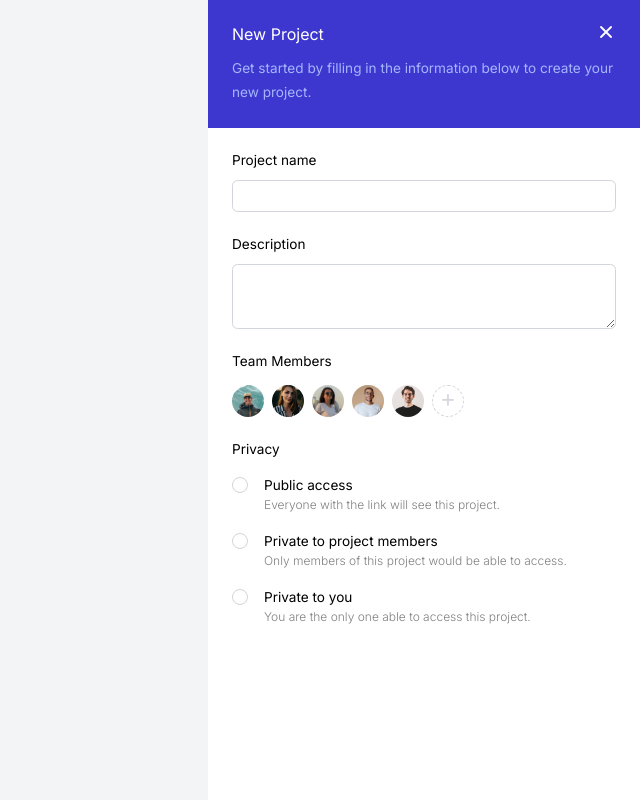
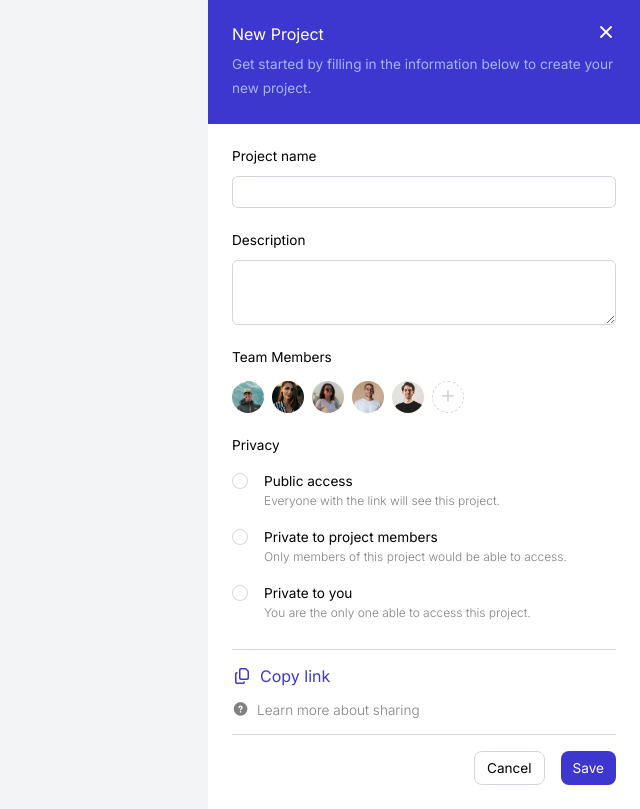
Before and after one commit to iamalabisunday/drawers, a plain HTML site: page index.html in a window 1280 px wide. Shown: the whole page, without its empty margins (640-1280 px from the left). Drawn offline with Linux system fonts and the light colour scheme.

Commit message:
first commit

```diff
--- a/index.html
+++ b/index.html
@@ -92,6 +92,25 @@
                 </div>
               </div>
                </form>
+               <!-- ////////////////////////////// -->
+               <div class="link-btn-container">
+                <!-- Link learn more section -->
+                <div class="link-learnmore">
+                  <div class="copy-link-section">
+                    <i class="fa-regular fa-copy"></i>
+                    <a href="#" class="copy-link">Copy link</a>
+                  </div>
+                  <div class="learn-more-section">
+                    <i class="fa-solid fa-circle-question"></i>
+                    <p>Learn more about sharing</p>
+                  </div>
+                </div>
+                <!-- Button section -->
+                 <div class="btn-section">
+                  <button class="cancel-btn">Cancel</button>
+                  <button class="save-btn">Save</button>
+                 </div>
+               </div>
               </div>
           </div>
         </div>
--- a/styles.css
+++ b/styles.css
@@ -18,21 +18,24 @@
 
 .container {
   width: 100%;
-  height: 100vh;
+  height: 100%;
   background-color: var(--background-color);
+  overflow: auto;
 }
 
 .drawer {
   width: 100%;
-  height: 100vh;
+  min-height: 100vh;
   display: flex;
   justify-content: flex-end;
 }
 
 .drawer-content {
   width: 27rem;
-  height: 100vh;
+  min-height: 100%;
   background-color: var(--contentBg-color);
+  display: flex;
+  flex-direction: column;
 }
 
 .drawer-header {
@@ -42,7 +45,8 @@
   background-color: var(--primary-color);
   display: flex;
   flex-direction: column;
-  row-gap: 0.75rem;
+  row-gap: 0.5rem;
+  flex-shrink: 0; /* don't shrink header */
 }
 
 .drawer-header-title {
@@ -63,10 +67,12 @@
 /* Body Section */
 .drawer-body {
   width: 100%;
+  height: 100%;
   padding: 1.5rem;
   display: flex;
   flex-direction: column;
   row-gap: 1.5rem;
+  flex: 1; /* take available space */
 }
 
 .project {
@@ -185,3 +191,93 @@
 .inputRadio:checked {
   border: 6px solid var(--primary-color);
 }
+
+/* link and btn section */
+.link-btn-container {
+  width: 100%;
+  height: 100%;
+  display: flex;
+  flex-direction: column;
+  justify-items: space-between;
+}
+
+/* Link Learn More */
+.link-learnmore {
+  width: 100%;
+  height: 100%;
+  border-top: 1px solid var(--terturay-color);
+  padding-top: 1rem;
+  display: flex;
+  flex-direction: column;
+  row-gap: 1rem;
+}
+
+.copy-link-section {
+  display: flex;
+  column-gap: 0.5rem;
+  align-items: center;
+  font-size: 0.85;
+  cursor: pointer;
+  color: var(--primary-color);
+}
+
+.copy-link-section a {
+  text-decoration: none;
+  color: var(--primary-color);
+}
+
+.learn-more-section {
+  display: flex;
+  align-items: center;
+  column-gap: 0.5rem;
+  color: gray;
+  font-weight: 300;
+  font-size: 0.85rem;
+  cursor: pointer;
+}
+
+/* Hover Effects */
+.copy-link-section:hover .copy-link,
+.copy-link-section:hover i {
+  color: var(--secondary-color);
+}
+
+.learn-more-section:hover {
+  color: rgb(47, 47, 47);
+}
+
+/* btn-section */
+.btn-section {
+  width: 100%;
+  display: flex;
+  justify-content: end;
+  border-top: 1px solid var(--terturay-color);
+  padding-top: 1rem;
+  column-gap: 1rem;
+  margin-top: 1rem;
+}
+
+.cancel-btn,
+.save-btn {
+  padding: 0.5rem 0.75rem;
+  border-radius: 0.5rem;
+  border: none;
+  cursor: pointer;
+  font-size: 0.85rem;
+}
+
+.save-btn {
+  background-color: var(--primary-color);
+  color: white;
+}
+
+.cancel-btn {
+  background-color: white;
+  border: 1px solid var(--terturay-color);
+}
+
+/* Hover Effect on Button */
+
+.save-btn:hover {
+  background-color: var(--secondary-color);
+}
```
